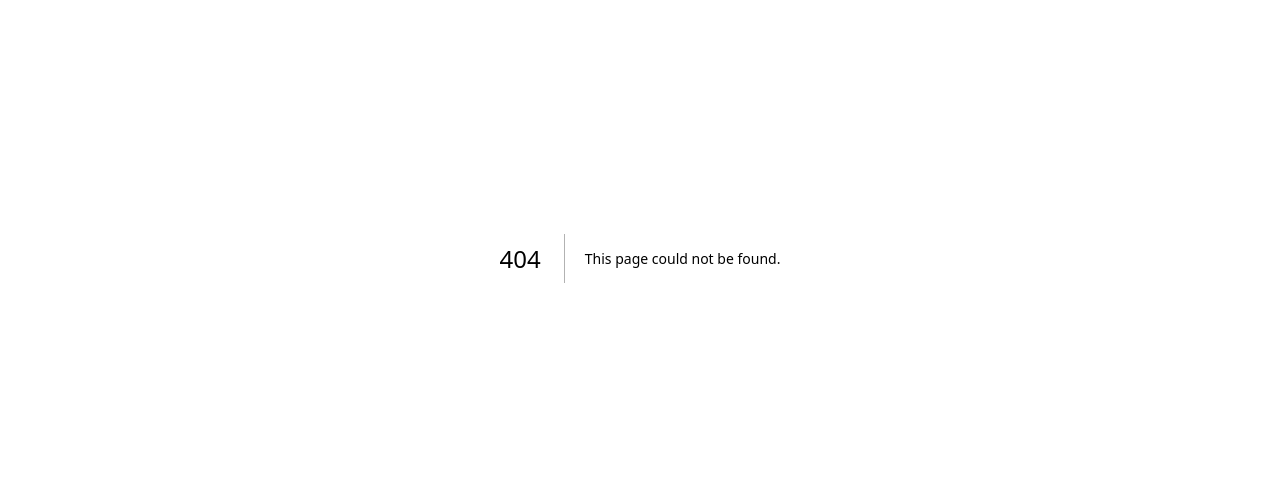
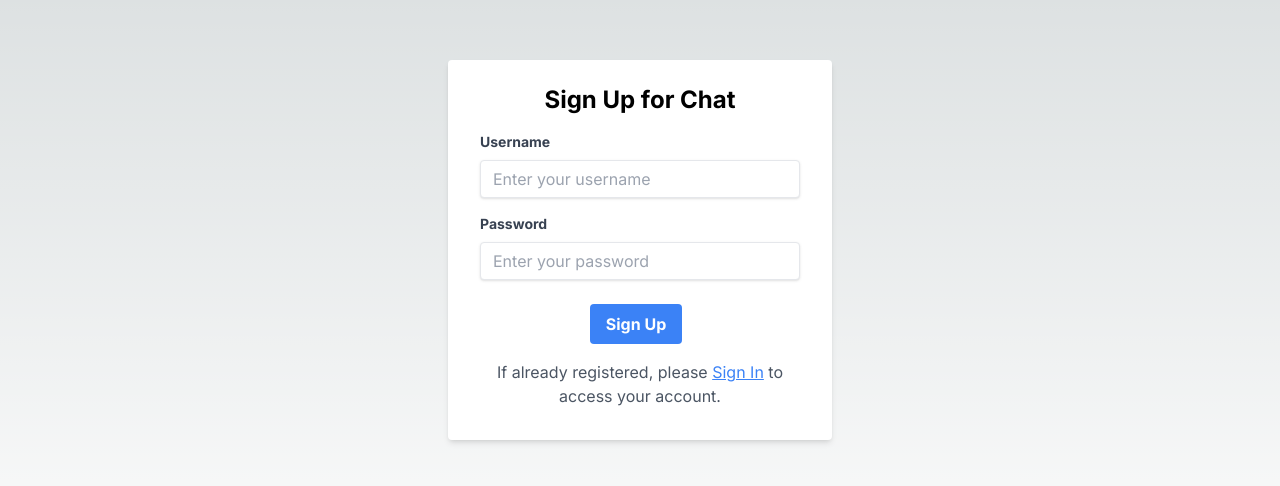
Before and after one commit to blackcatkai7040306/dj-next-chat-frontend, a Next.js app: page /signup in a window 1280 px wide. Before the commit this address had no page. Shown: the part 142-628 px from the top of the page. Built offline with nearby package versions, Linux system fonts and the light colour scheme.

Commit message:
added a signup page

```diff
--- a/pages/login.tsx
+++ b/src/app/signup/page.tsx
@@ -1,7 +1,7 @@
 "use client";
 import React, { useState } from "react";
 
-const Login = () => {
+const Signup = () => {
   const [username, setUsername] = useState("");
   const [password, setPassword] = useState("");
 
@@ -15,7 +15,7 @@ const Login = () => {
 
   const handleSubmit = (e: React.FormEvent<HTMLFormElement>) => {
     e.preventDefault();
-    // Add your login logic here
+    // Add your sign-up logic here
     console.log("Username:", username);
     console.log("Password:", password);
   };
@@ -27,7 +27,7 @@ const Login = () => {
         onSubmit={handleSubmit}
       >
         <div className="text-center">
-          <h2 className="text-2xl font-bold mb-4">Login to Chat</h2>
+          <h2 className="text-2xl font-bold mb-4">Sign Up for Chat</h2>
         </div>
         <div className="mb-4">
           <label
@@ -66,19 +66,19 @@ const Login = () => {
             className="bg-blue-500 hover:bg-blue-700 text-white font-bold py-2 px-4 rounded focus:outline-none focus:shadow-outline mr-2"
             type="submit"
           >
-            Sign In
+            Sign Up
           </button>
         </div>
         <div className="text-center mt-4">
           <p className="text-gray-600">
-            If not already registered, please{" "}
+            If already registered, please{" "}
             <a
-              href="/signup"
+              href="/signin"
               className="text-blue-500 underline hover:text-blue-700"
             >
-              Sign Up
+              Sign In
             </a>{" "}
-            to create an account.
+            to access your account.
           </p>
         </div>
       </form>
@@ -86,4 +86,4 @@ const Login = () => {
   );
 };
 
-export default Login;
+export default Signup;
```
